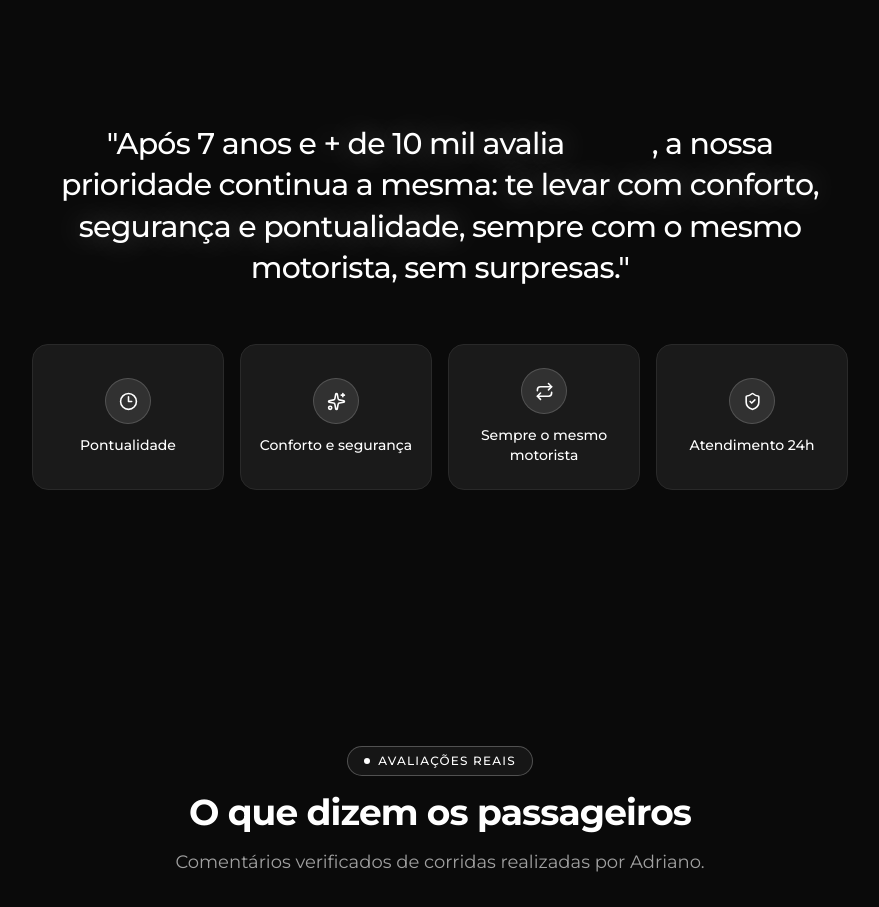
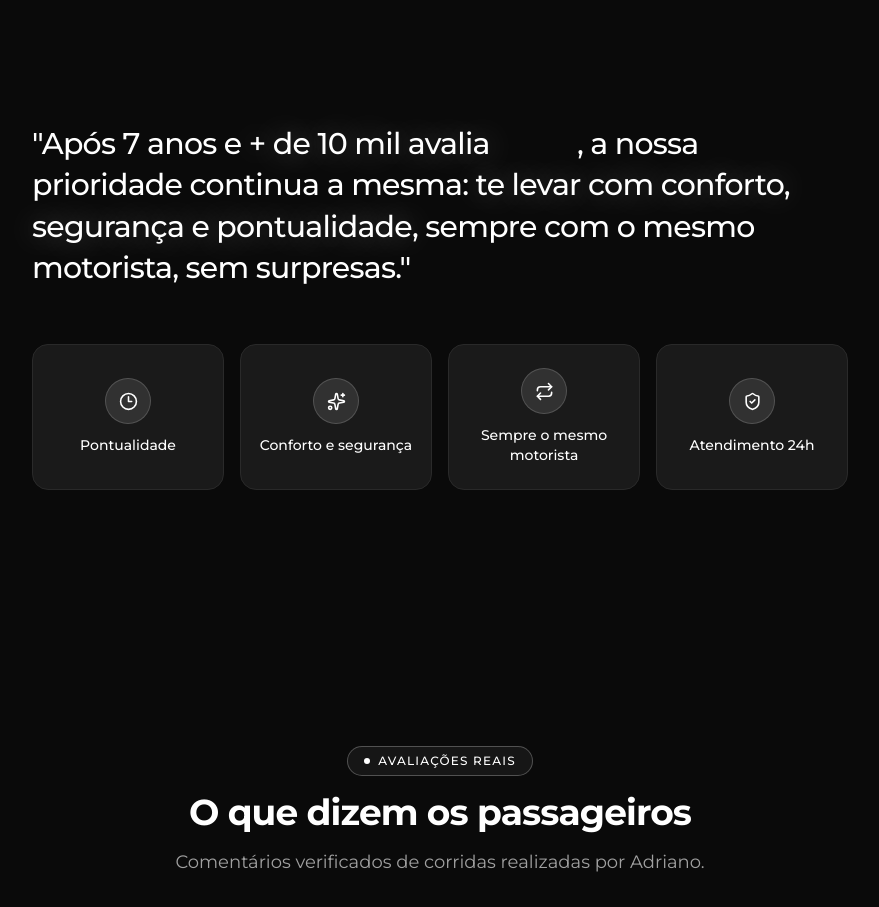
Before and after one commit to daviTavares2/site-motorista-executivo, a React (Vite) app: page / in a window 1280 px wide. Shown: the part 1220-2127 px from the top of the page, without its empty margins (200-1079 px from the left). Built offline with nearby package versions, Linux system fonts and the light colour scheme.

Commit message:
Alinha citacao da secao Por que escolher a esquerda

```diff
--- a/src/components/WhyChoose.jsx
+++ b/src/components/WhyChoose.jsx
@@ -19,7 +19,7 @@ function WhyChoose() {
         <Reveal
           as="blockquote"
           delay={0}
-          className="text-2xl font-medium leading-snug tracking-tight text-text sm:text-3xl"
+          className="text-left text-2xl font-medium leading-snug tracking-tight text-text sm:text-3xl"
         >
           "Após 7 anos e{' '}
           <TypeCycle
```
